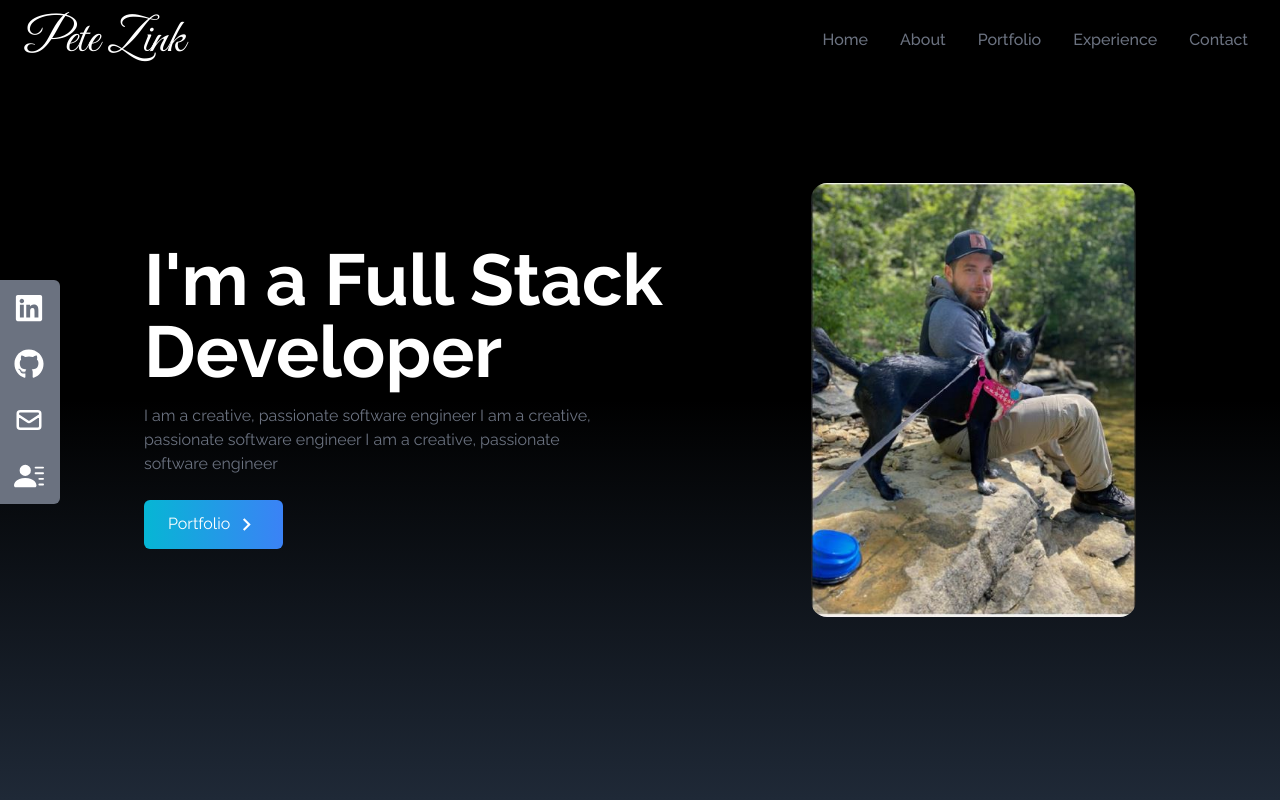
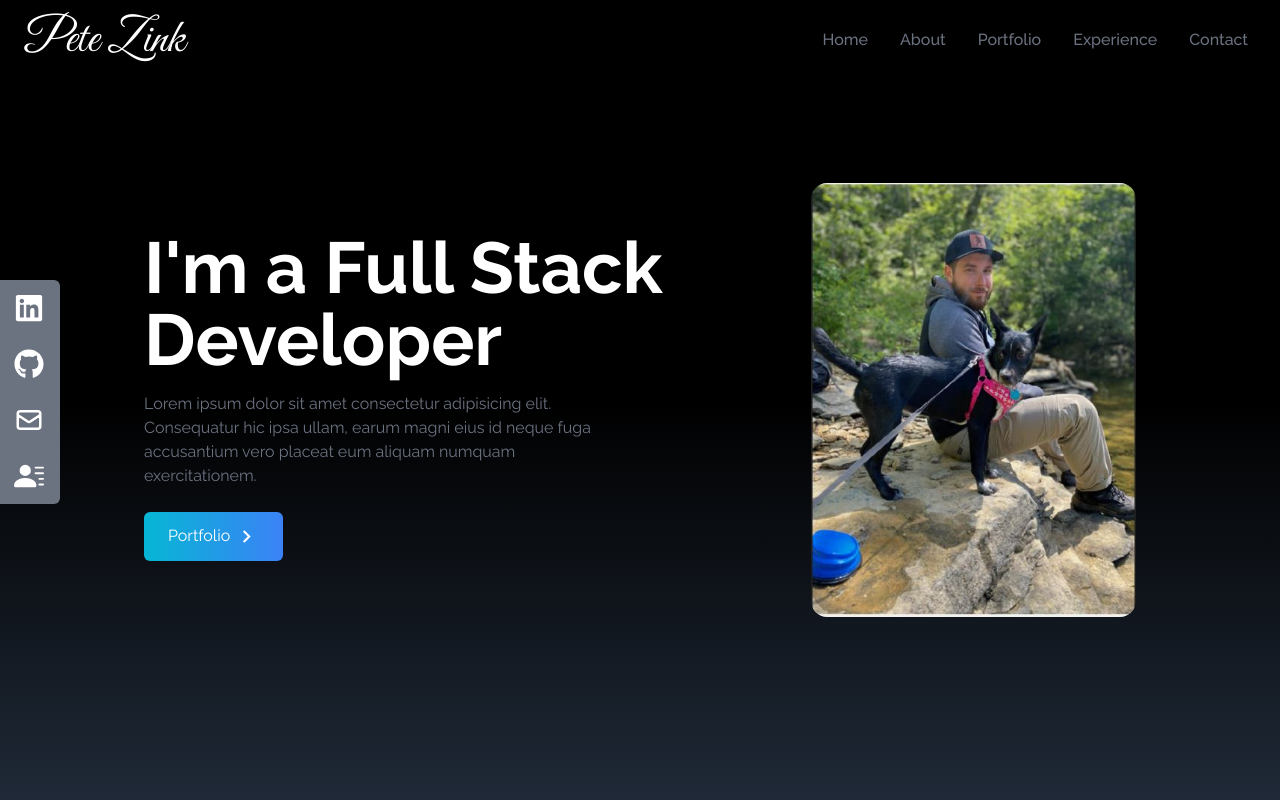
Before and after one commit to Pzink03/yt-react-my-portfolio, a React (Create React App) app: page / in a window 1280 px wide. Shown: the top 800 px of the page. Built offline with nearby package versions, Linux system fonts and the light colour scheme.

Commit message:
Updated sub-title

```diff
--- a/src/components/Home.jsx
+++ b/src/components/Home.jsx
@@ -11,9 +11,7 @@ const Home = () => {
                     I'm a Full Stack Developer
                 </h2>
                 <p className='text-gray-500 py-4 max-w-md '>
-                    I am a creative, passionate software engineer
-                    I am a creative, passionate software engineer
-                    I am a creative, passionate software engineer
+                    Lorem ipsum dolor sit amet consectetur adipisicing elit. Consequatur hic ipsa ullam, earum magni eius id neque fuga accusantium vero placeat eum aliquam numquam exercitationem.
                 </p>
                 <div>
                     <Link to='portfolio' smooth duration={500} className='group text-white w-fit px-6 py-3 my-2 flex items-center rounded-md bg-gradient-to-r from-cyan-500 to-blue-500 cursor-pointer'>
```
